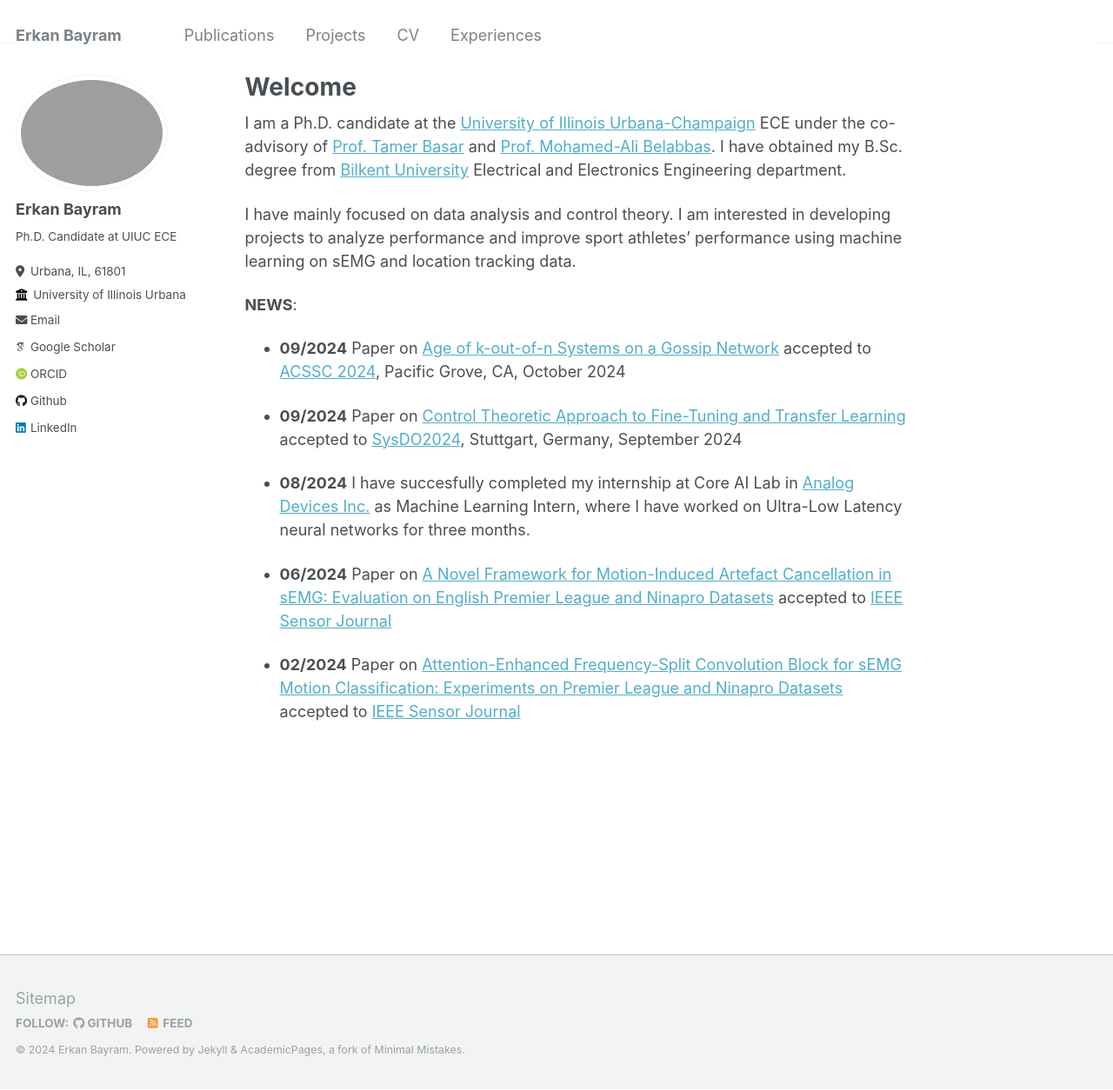
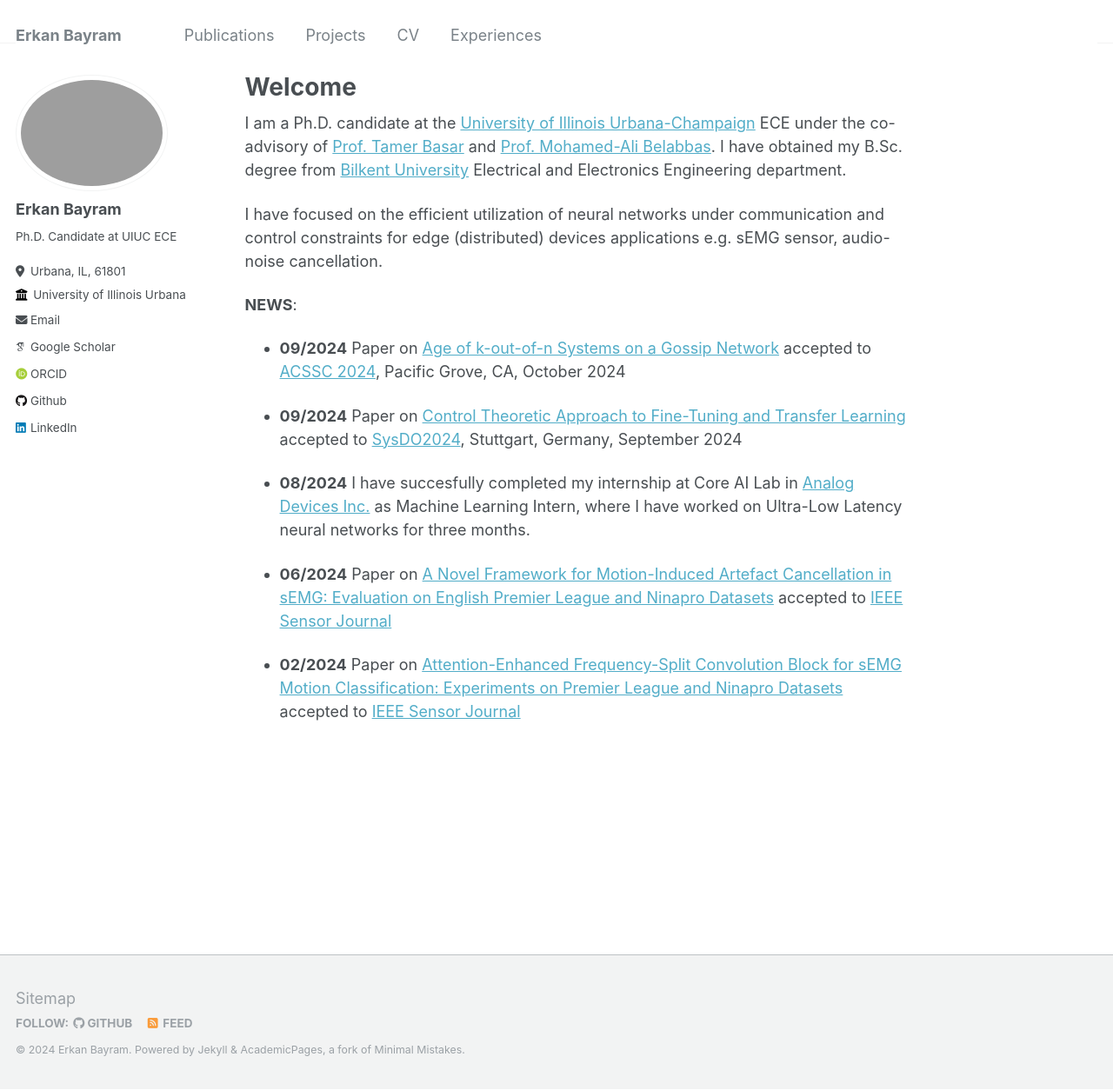
Before and after one commit to erkan1863/erkan1863.github.io, a Jekyll site: the page built from _pages/about.md, in a window 1280 px wide and 1254 px high. Shown: the whole window at 87% size. Built offline with Jekyll 4.4.1, drawn with Linux system fonts in a browser that asks for light colours; some web fonts are replaced.

Commit message:
about me

```diff
--- a/_pages/about.md
+++ b/_pages/about.md
@@ -11,7 +11,7 @@ redirect_from:
 
 I am a Ph.D. candidate at the [University of Illinois Urbana-Champaign](https://illinois.edu/) ECE under the co-advisory of [Prof. Tamer Basar](http://tamerbasar.csl.illinois.edu/) and [Prof. Mohamed-Ali Belabbas](https://publish.illinois.edu/belabbas/). I have obtained my B.Sc. degree from [Bilkent University](https://ee.bilkent.edu.tr/en/) Electrical and Electronics Engineering department.
 
-I have mainly focused on data analysis and control theory. I am interested in developing projects to analyze performance and improve sport athletes' performance using machine learning on sEMG and location tracking data.
+I have focused on the efficient utilization of neural networks under communication and control constraints for edge (distributed) devices applications e.g. sEMG sensor, audio-noise cancellation.
 
 **NEWS**:
 * **09/2024** Paper on [Age of k-out-of-n Systems on a Gossip Network](https://erkan1863.github.io/publication/2024-02-18-age_k_n_TSS_on_gossip) accepted to [ACSSC 2024](https://www.asilomarsscconf.org/), Pacific Grove, CA, October 2024
```
